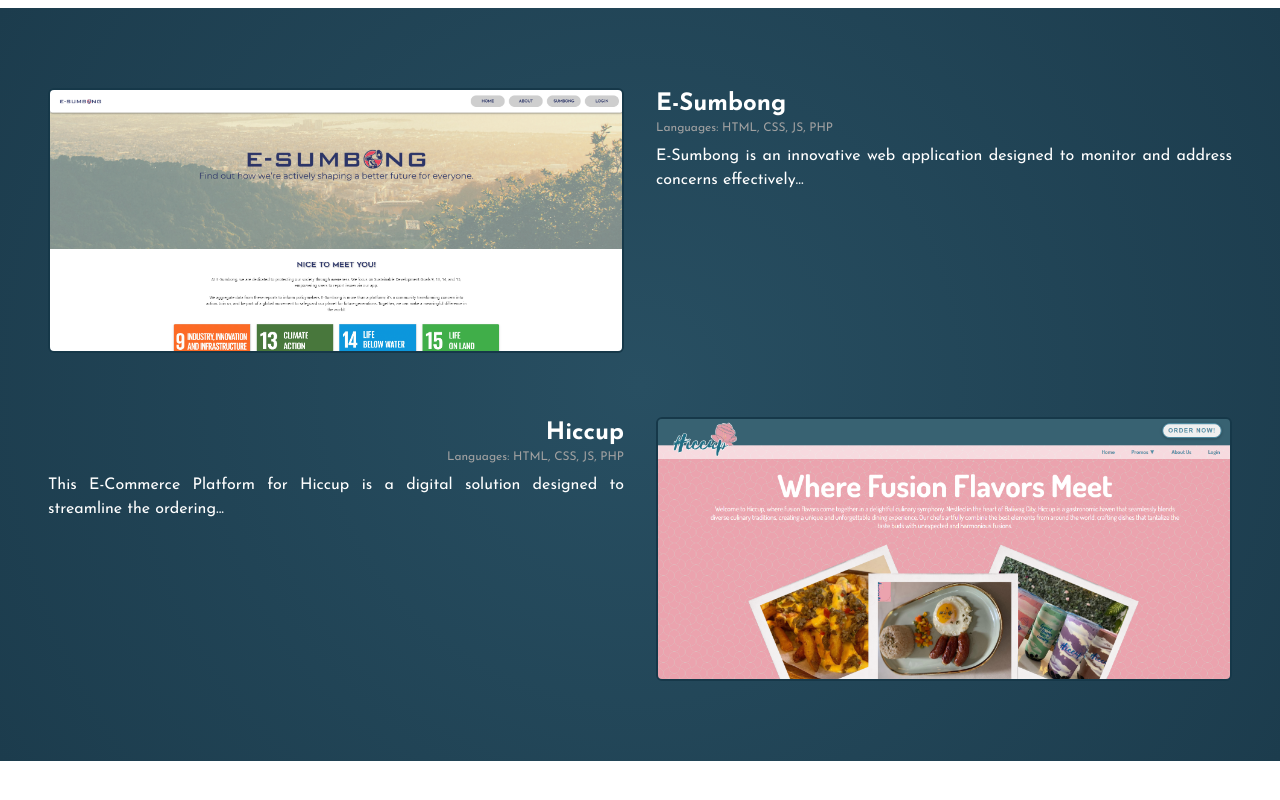
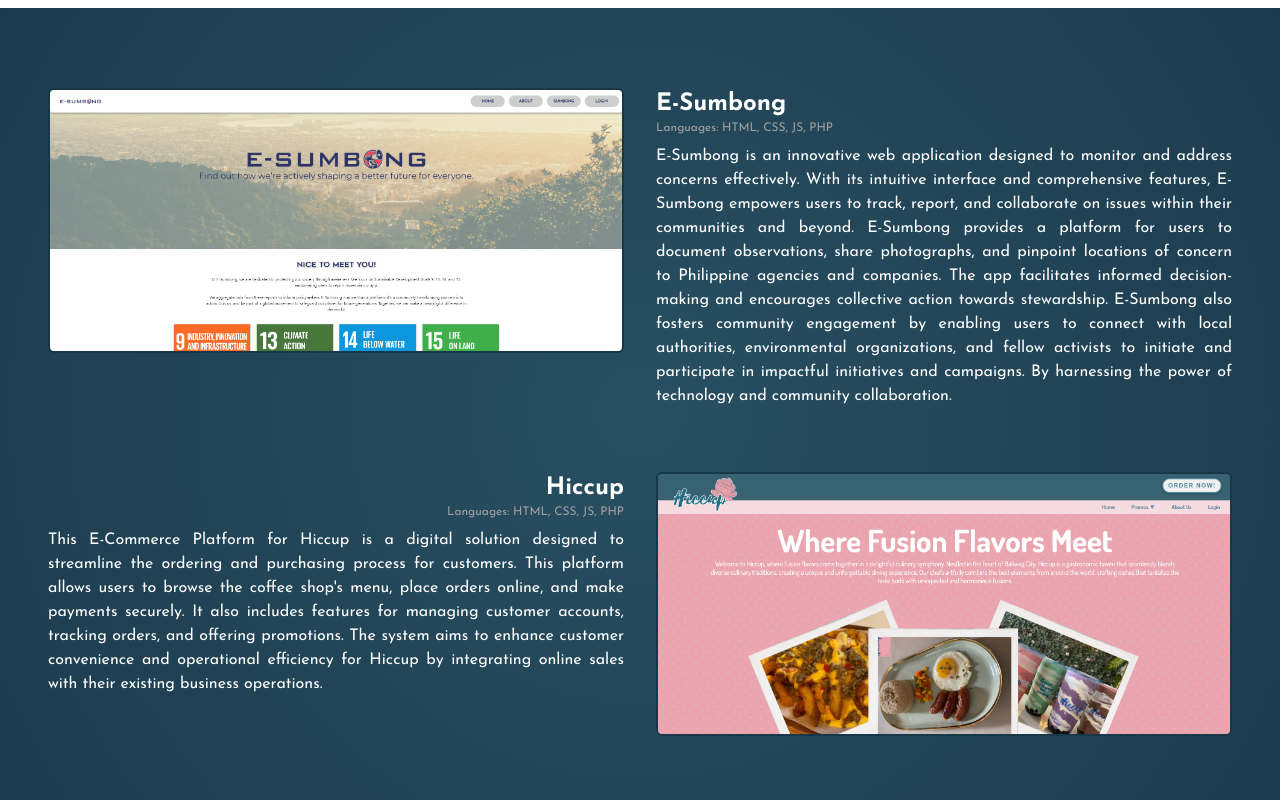
Before and after one commit to mikko13/Portfolio, a React (Create React App) app: page / in a window 1280 px wide. Shown: the part 1592-2392 px from the top of the page. Before the commit the page ends 2353 px from the top, so only its background shows below. Built offline with nearby package versions, Linux system fonts and the light colour scheme.

Commit message:
Update projects.jsx

```diff
--- a/src/components/projects.jsx
+++ b/src/components/projects.jsx
@@ -5,14 +5,14 @@
     {
         imgSrc: `${process.env.PUBLIC_URL}/images/projects-images/esumbong.png`,
         title: 'E-Sumbong',
-        description: 'E-Sumbong is an innovative web application designed to monitor and address concerns effectively...',
+        description: 'E-Sumbong is an innovative web application designed to monitor and address concerns effectively. With its intuitive interface and comprehensive features, E-Sumbong empowers users to track, report, and collaborate on issues within their communities and beyond. E-Sumbong provides a platform for users to document observations, share photographs, and pinpoint locations of concern to Philippine agencies and companies. The app facilitates informed decision-making and encourages collective action towards stewardship. E-Sumbong also fosters community engagement by enabling users to connect with local authorities, environmental organizations, and fellow activists to initiate and participate in impactful initiatives and campaigns. By harnessing the power of technology and community collaboration.',
         link: 'https://github.com/mikko13/E-Sumbong',
         languages: 'HTML, CSS, JS, PHP',
     },
     {
         imgSrc: `${process.env.PUBLIC_URL}/images/projects-images/hiccup.png`,
         title: 'Hiccup',
-        description: 'This E-Commerce Platform for Hiccup is a digital solution designed to streamline the ordering...',
+        description: 'This E-Commerce Platform for Hiccup is a digital solution designed to streamline the ordering and purchasing process for customers. This platform allows users to browse the coffee shop\'s menu, place orders online, and make payments securely. It also includes features for managing customer accounts, tracking orders, and offering promotions. The system aims to enhance customer convenience and operational efficiency for Hiccup by integrating online sales with their existing business operations.',
         link: 'https://github.com/mikko13/Hiccup-Website',
         languages: 'HTML, CSS, JS, PHP',
     },
```
